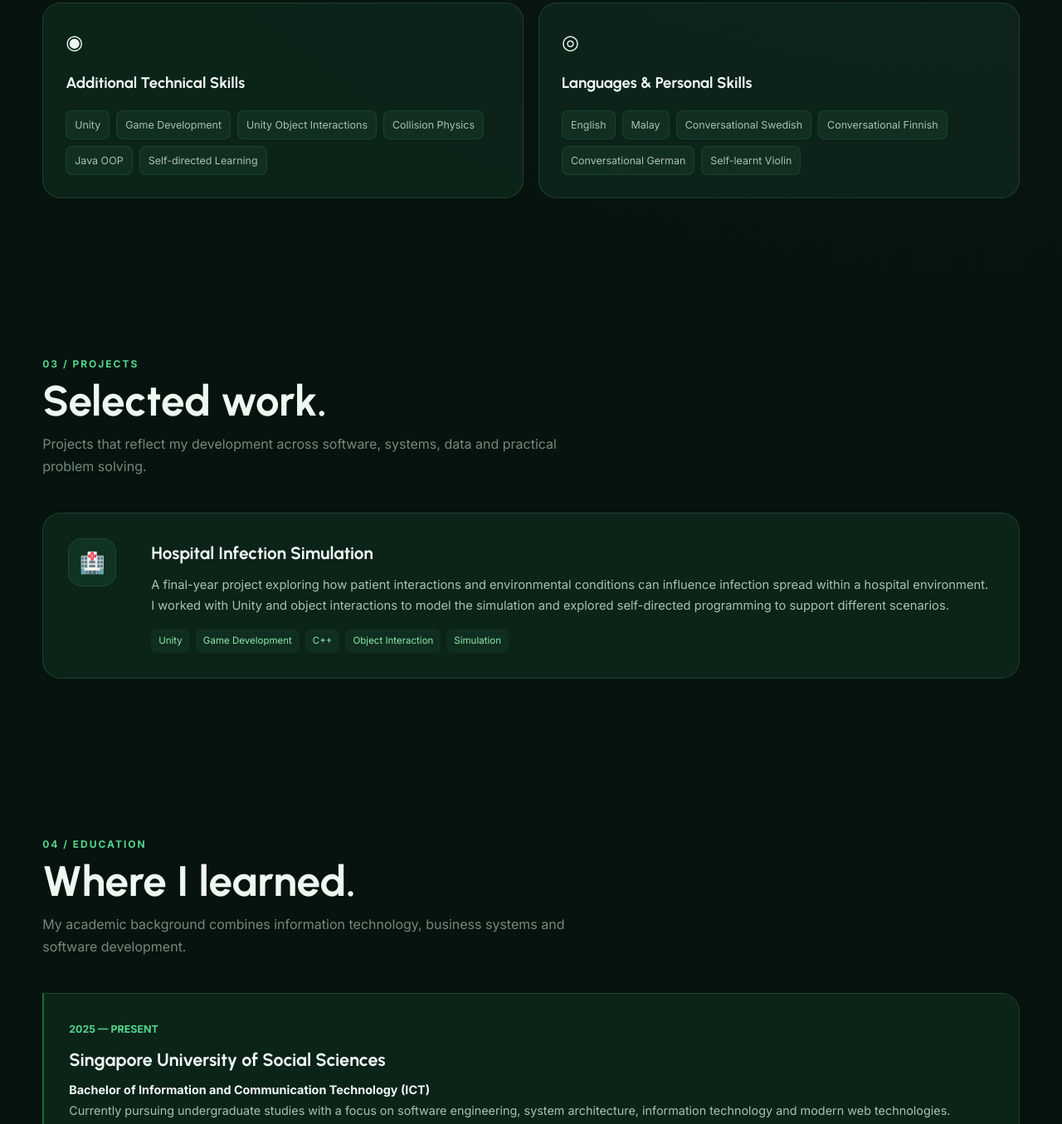
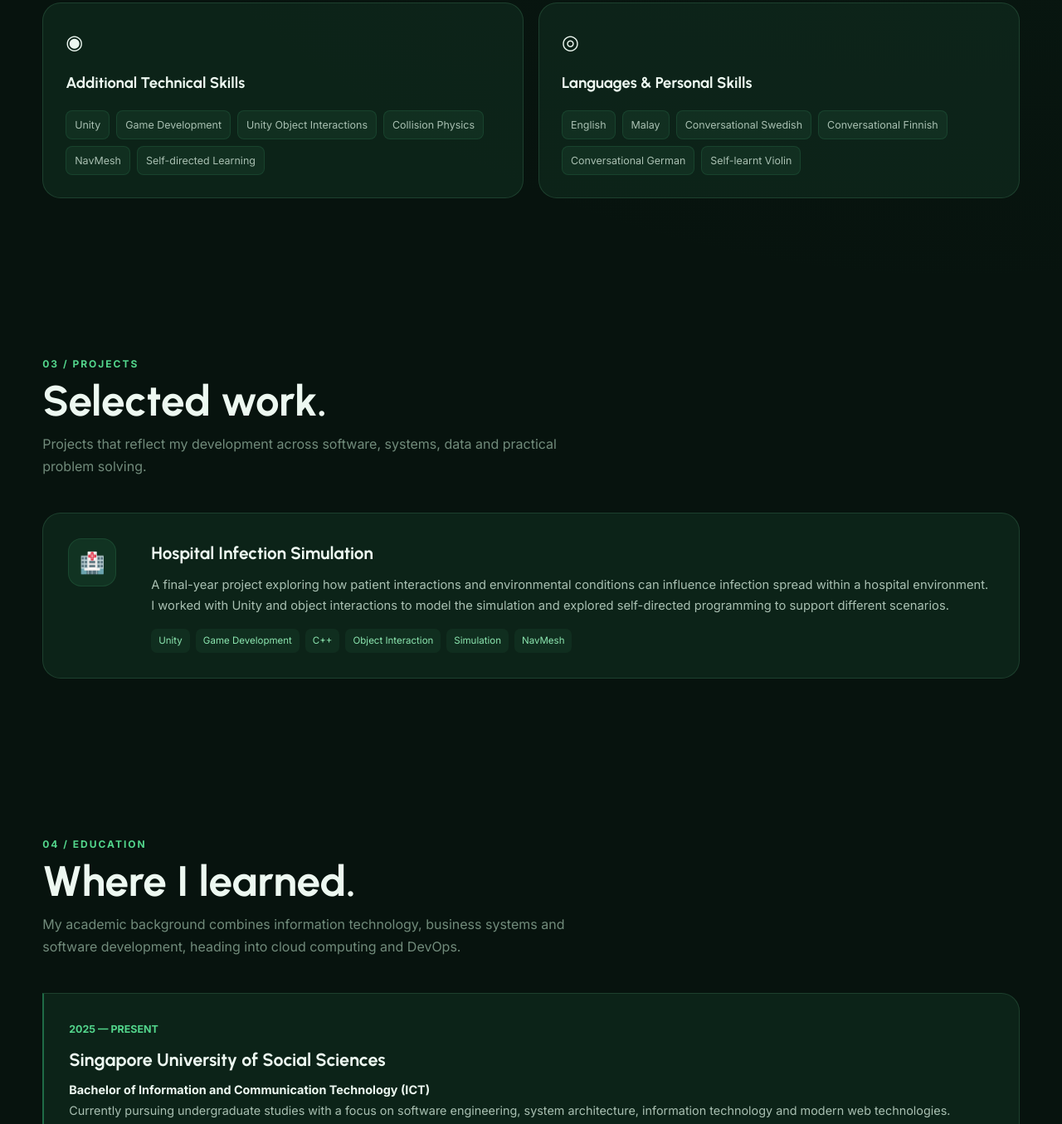
Before and after one commit to Tuewna/my-portfolio, a plain HTML site: page index.html in a window 1280 px wide. Shown: the part 2824-4179 px from the top of the page at 83% size. Drawn offline with Linux system fonts and the light colour scheme.

Commit message:
Update index.html
editing navmesh in for skillset

```diff
--- a/index.html
+++ b/index.html
@@ -1163,7 +1163,7 @@
                     <span class="skill-tag">Game Development</span>
                     <span class="skill-tag">Unity Object Interactions</span>
                     <span class="skill-tag">Collision Physics</span>
-                    <span class="skill-tag">Java OOP</span>
+                    <span class="skill-tag">NavMesh</span>
                     <span class="skill-tag">Self-directed Learning</span>
 
                 </div>
@@ -1249,6 +1249,7 @@
                         <span>C++</span>
                         <span>Object Interaction</span>
                         <span>Simulation</span>
+                        <span>NavMesh</span>
                     </div>
 
                 </div>
@@ -1275,7 +1276,7 @@
 
             <p class="section-description">
                 My academic background combines information technology,
-                business systems and software development.
+                business systems and software development, heading into cloud computing and DevOps.
             </p>
 
         </div>
```
